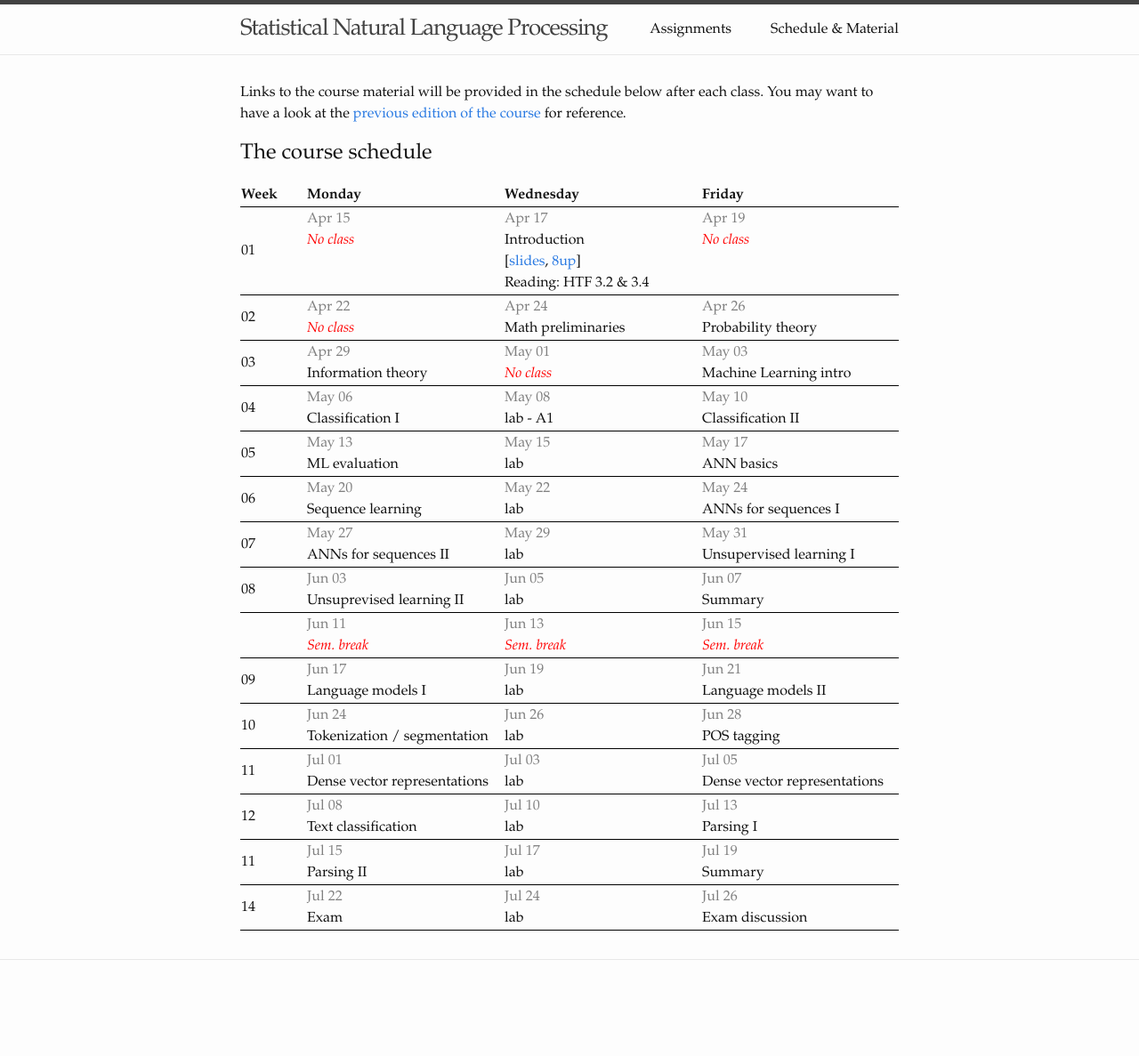
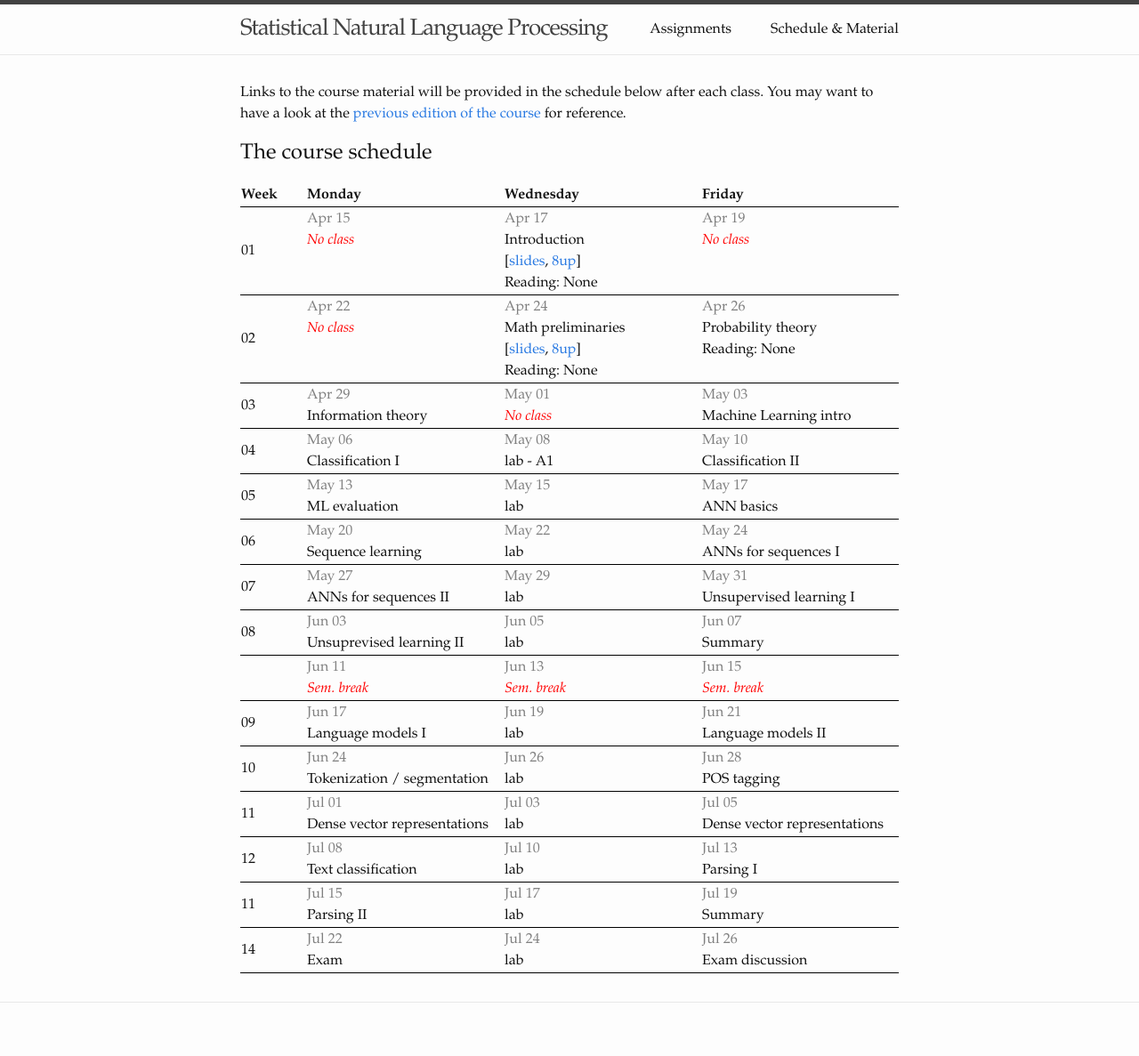
Before and after one commit to snlp2019/snlp2019.github.io, a Jekyll site: the page built from schedule.md, in a window 1280 px wide. Shown: the whole page at 89% size. Built offline with Jekyll 4.4.1, drawn with Linux system fonts in a browser that asks for light colours; before the commit the page ends 1139 px from its top, so only the background shows below that.

Commit message:
Add slides.

```diff
--- a/_data/schedule.yml
+++ b/_data/schedule.yml
@@ -6,7 +6,7 @@
       links:
         slides: slides/introduction.pdf
         8up: slides/introduction-handout.pdf
-      reading: HTF 3.2 & 3.4
+      reading: None
     Apr 19: "No class"
 - week: "02"
   dates:
@@ -14,9 +14,13 @@
     Apr 24:
       topic: Math preliminaries
       links:
+        slides: slides/math-refresher.pdf
+        8up: slides/math-refresher-handout.pdf
+      reading: None
     Apr 26:
       topic: Probability theory
       links:
+      reading: None
 - week: "03"
   dates:
     Apr 29:
```
Also changed, not shown: index.md (+0 -5 lines), 4 other files.
